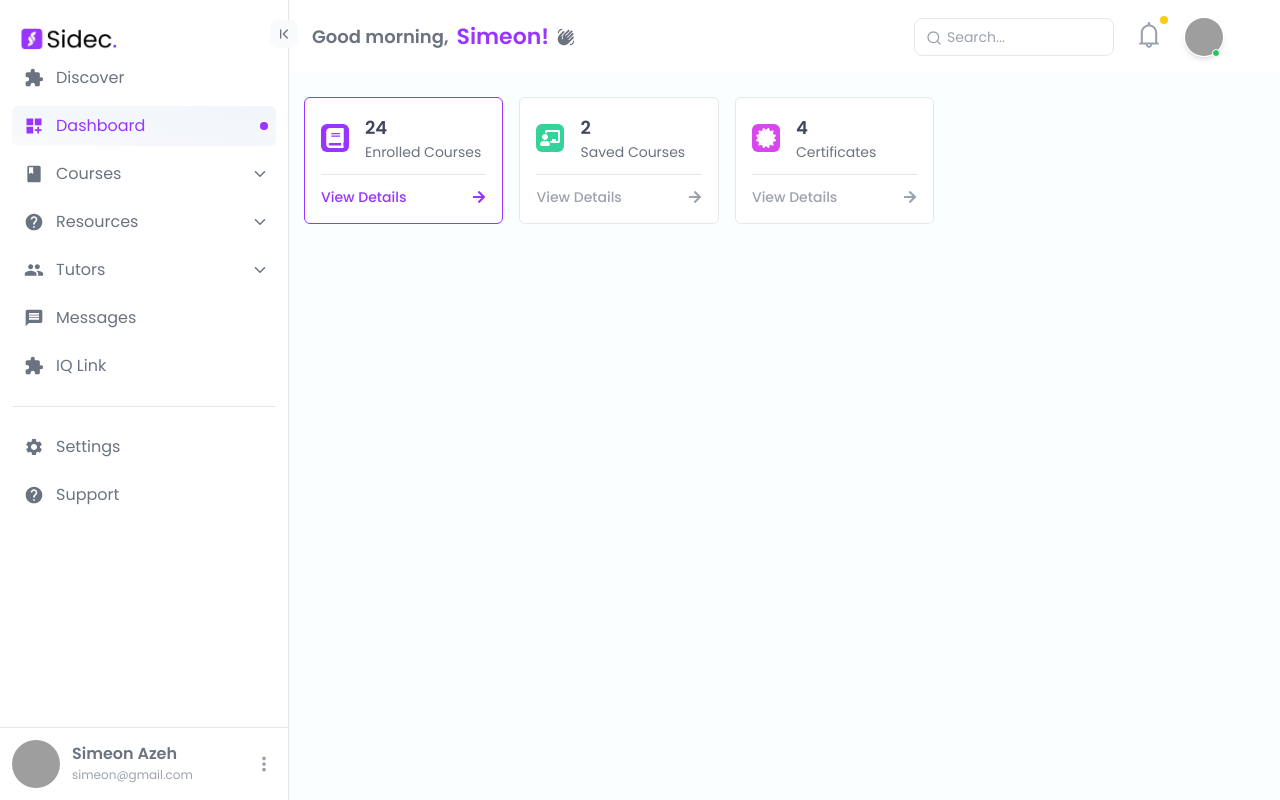
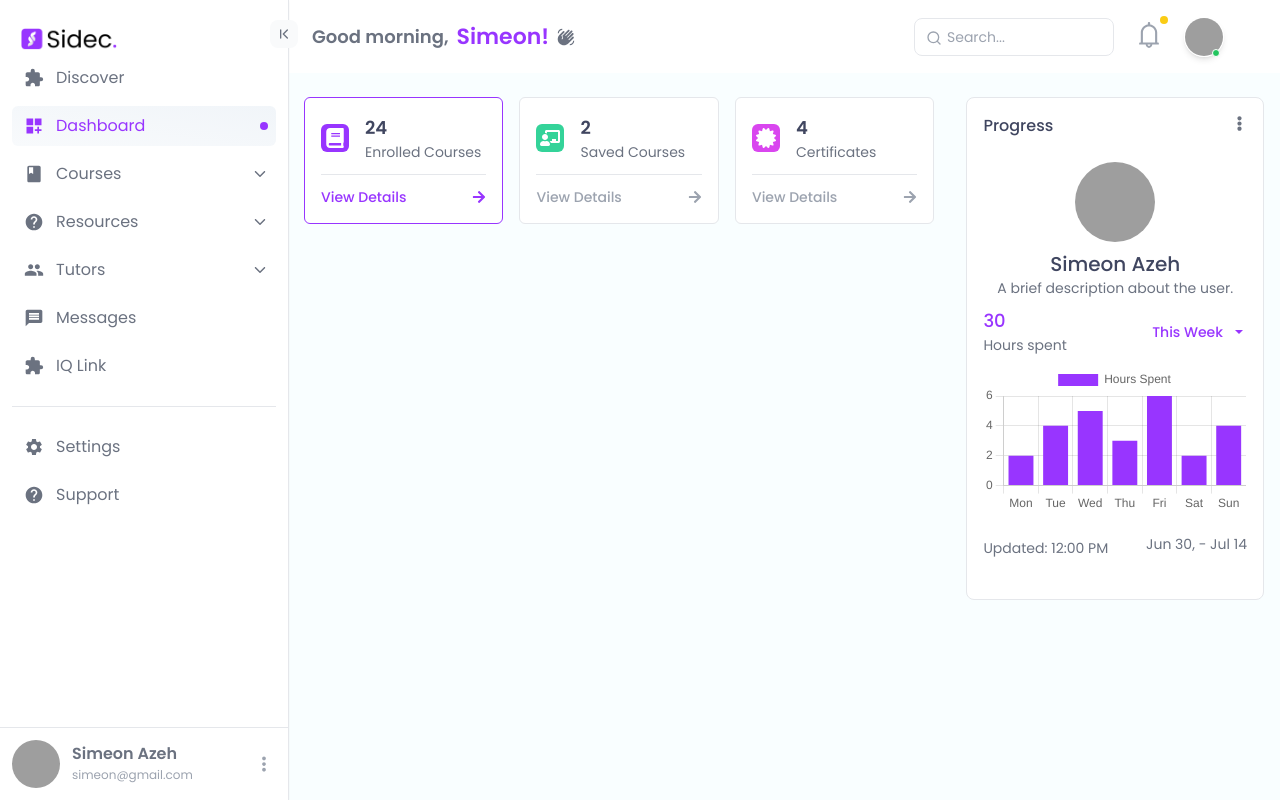
Before and after one commit to Simeon-Azeh/sidecapp, a React (Vite) app: page /dashboard in a window 1280 px wide. Built offline with nearby package versions, Linux system fonts and the light colour scheme; grey boxes are pictures that could not be loaded.

Commit message:
dashboard cards

```diff
--- a/package.json
+++ b/package.json
@@ -12,8 +12,10 @@
   "dependencies": {
     "antd": "^5.19.3",
     "aos": "^2.3.4",
+    "chart.js": "^4.4.3",
     "moment": "^2.30.1",
     "react": "^18.3.1",
+    "react-chartjs-2": "^5.2.0",
     "react-content-loader": "^7.0.2",
     "react-dom": "^18.3.1",
     "react-icons": "^5.2.1",
--- /dev/null
+++ b/src/components/Dashboard/ProfileContainer.jsx
@@ -0,0 +1,110 @@
+import React, { useState } from 'react';
+import { FaEllipsisV } from 'react-icons/fa';
+import { IoMdArrowDropdown } from 'react-icons/io';
+import { FaUserEdit } from "react-icons/fa";
+import { IoMdSettings } from "react-icons/io";
+import ProfileImg from '../../../public/images/avatartwo.avif';
+import { Bar } from 'react-chartjs-2'; // Ensure you have chart.js and react-chartjs-2 installed
+import 'chart.js/auto'; // Required for chart.js version 3
+
+const ProfileContainer = () => {
+  const [profileDropdownOpen, setProfileDropdownOpen] = useState(false);
+  const [timeSpanDropdownOpen, setTimeSpanDropdownOpen] = useState(false);
+  const [timeSpan, setTimeSpan] = useState('This Week');
+
+  const toggleProfileDropdown = () => {
+    setProfileDropdownOpen(!profileDropdownOpen);
+    setTimeSpanDropdownOpen(false); // Close time span dropdown when profile dropdown is opened
+  };
+
+  const toggleTimeSpanDropdown = () => {
+    setTimeSpanDropdownOpen(!timeSpanDropdownOpen);
+    setProfileDropdownOpen(false); // Close profile dropdown when time span dropdown is opened
+  };
+
+  const handleTimeSpanChange = (span) => {
+    setTimeSpan(span);
+    setTimeSpanDropdownOpen(false); // Close the dropdown after selection
+    // You can add logic to fetch and update chart data based on the selected time span
+  };
+
+  // Example data for the chart
+  const chartData = {
+    labels: ['Mon', 'Tue', 'Wed', 'Thu', 'Fri', 'Sat', 'Sun'],
+    datasets: [
+      {
+        label: 'Hours Spent',
+        data: [2, 4, 5, 3, 6, 2, 4], // Example data
+        backgroundColor: '#9835ff',
+      },
+    ],
+  };
+
+  return (
+    <div className="p-4 bg-white border rounded-lg font-poppins">
+      <div className="flex justify-between items-center mb-6">
+        <h2 className="text-l font-medium text-[#404660]">Progress</h2>
+        <div className="relative">
+          <button onClick={toggleProfileDropdown} className="text-gray-500 font-normal">
+            <FaEllipsisV size={15} />
+          </button>
+          {profileDropdownOpen && (
+            <div className="absolute right-0 mt-2 w-48 bg-white border rounded-lg shadow-lg z-10">
+              <ul className="text-[#404660]">
+                <li className="px-4 py-2 hover:bg-gray-100 cursor-pointer flex items-center gap-2">Edit<FaUserEdit /></li>
+                <li className="px-4 py-2 hover:bg-gray-100 cursor-pointer flex items-center gap-2">Settings<IoMdSettings /></li>
+
+              </ul>
+            </div>
+          )}
+        </div>
+      </div>
+
+      <div className="flex flex-col justify-center items-center">
+        <img src={ProfileImg} alt="Profile" className="w-20 h-20 rounded-full " />
+        <div className="text-center">
+          <h3 className="text-xl font-medium text-[#404660] mt-2">Simeon Azeh</h3>
+          <p className="text-gray-500 text-[14px] mb-2">A brief description about the user.</p>
+        </div>
+      </div>
+
+      <div className="mb-6">
+        <div className="flex items-center justify-between mb-2">
+            <div>
+                <h1 className='text-lg font-medium text-[#9835ff]'>30</h1>
+                <p className='text-[14px] text-gray-500'>Hours spent</p>
+            </div>
+
+          <div className="relative">
+            <button className="flex items-center gap-2 text-sm font-medium text-[#9835ff]" onClick={toggleTimeSpanDropdown}>
+              {timeSpan}
+              <IoMdArrowDropdown size={16} />
+            </button>
+            {timeSpanDropdownOpen && (
+              <div className="absolute right-0 mt-2 w-36 bg-white border rounded-lg shadow-lg z-10">
+                <ul className="text-gray-600">
+                  <li className="px-4 py-2 hover:bg-gray-100 cursor-pointer" onClick={() => handleTimeSpanChange('This Week')}>This Week</li>
+                  <li className="px-4 py-2 hover:bg-gray-100 cursor-pointer" onClick={() => handleTimeSpanChange('This Month')}>This Month</li>
+                  <li className="px-4 py-2 hover:bg-gray-100 cursor-pointer" onClick={() => handleTimeSpanChange('Today')}>Today</li>
+                </ul>
+              </div>
+            )}
+          </div>
+        </div>
+        <div className="h-30 items-center font-poppins"> {/* Adjust height as needed */}
+          <Bar data={chartData} options={{ responsive: true, maintainAspectRatio: false }} />
+        </div>
+        <div className='flex flex-row  items-center justify-between mt-4 '>
+            <div>
+            <p className="text-[14px] text-gray-500 mt-2">Updated: 12:00 PM</p>
+            </div>
+            <div>
+            <p className='text-[14px] text-gray-500'>Jun 30, - Jul 14</p>
+            </div>
+        </div>
+      </div>
+    </div>
+  );
+};
+
+export default ProfileContainer;
--- a/src/pages/Dashboard.jsx
+++ b/src/pages/Dashboard.jsx
@@ -4,6 +4,7 @@ import { MdDashboardCustomize, MdPeople, MdAccessTime, MdReport, MdSettings, MdB
 import Navbar from '../components/Navbar';
 import { FaBook, FaChalkboardTeacher, FaCertificate } from 'react-icons/fa';
 import Card from '../components/Dashboard/Card';
+import ProfileContainer from '../components/Dashboard/ProfileContainer';
 
 function Dashboard() {
   return (
@@ -74,8 +75,10 @@ function Dashboard() {
       />
     </div>
             </div>
-            <div className='w-full md:w-[30%]'>
-
+            <div className='w-full px-7 mt-5 md:mt-0 md:px-0 md:w-[30%]'>
+            <div>
+                <ProfileContainer />
+            </div>
             </div>
 
         </div>
```
Also changed, not shown: 1 other file (tests, documents, lock files or other folders).
